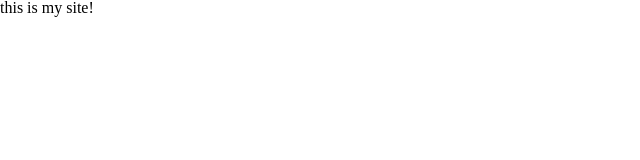
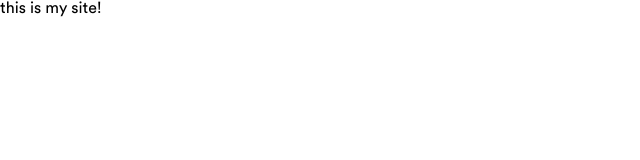
Before and after one commit to Zachcos/ActorsAccessRedesign, a Next.js app: page / in a window 1280 px wide. Shown: the top 160 px of the page, without its empty margins (0-640 px from the left). Built offline with nearby package versions, Linux system fonts and the light colour scheme.

Commit message:
Add @font-face declarations

```diff
--- a/styles/globalStyles.ts
+++ b/styles/globalStyles.ts
@@ -128,6 +128,62 @@ table {
   border-spacing: 0;
 }
 /*** End Reset ***/
+
+/*** Font declaration ***/
+@font-face {
+  font-family: 'Circular Std';
+  font-weight: 400;
+  src: url('/fonts/CircularStd-Book.otf') format('opentype');
+}
+@font-face {
+  font-family: 'Circular Std';
+  font-weight: 400;
+  font-style: italic;
+  src: url('/fonts/CircularStd-BookItalic.otf') format('opentype');
+}
+@font-face {
+  font-family: 'Circular Std';
+  font-weight: 500;
+  src: url('/fonts/CircularStd-Medium.otf') format('opentype');
+}
+
+@font-face {
+  font-family: 'Circular Std';
+  font-weight: 500;
+  font-style: italic;
+  src: url('/fonts/CircularStd-MediumItalic.otf') format('opentype');
+}
+@font-face {
+  font-family: 'Circular Std';
+  font-weight: 800;
+  src: url('/fonts/CircularStd-Bold.otf') format('opentype');
+}
+
+@font-face {
+  font-family: 'Circular Std';
+  font-weight: 800;
+  font-style: italic;
+  src: url('/fonts/CircularStd-BoldItalic.otf') format('opentype');
+}
+@font-face {
+  font-family: 'Circular Std';
+  font-weight: 900;
+  src: url('/fonts/CircularStd-Black.otf') format('opentype');
+}
+
+@font-face {
+  font-family: 'Circular Std';
+  font-weight: 900;
+  font-style: italic;
+  src: url('/fonts/CircularStd-BlackItalic.otf') format('opentype');
+}
+/*** End font declaration ***/
+
+html {
+  font-family: 'Circular Std', Helvetica, Arial, sans-serif;
+  font-size: 16px;
+  font-weight: 400;
+}
 `;
 
 export default GlobalStyle;
```
